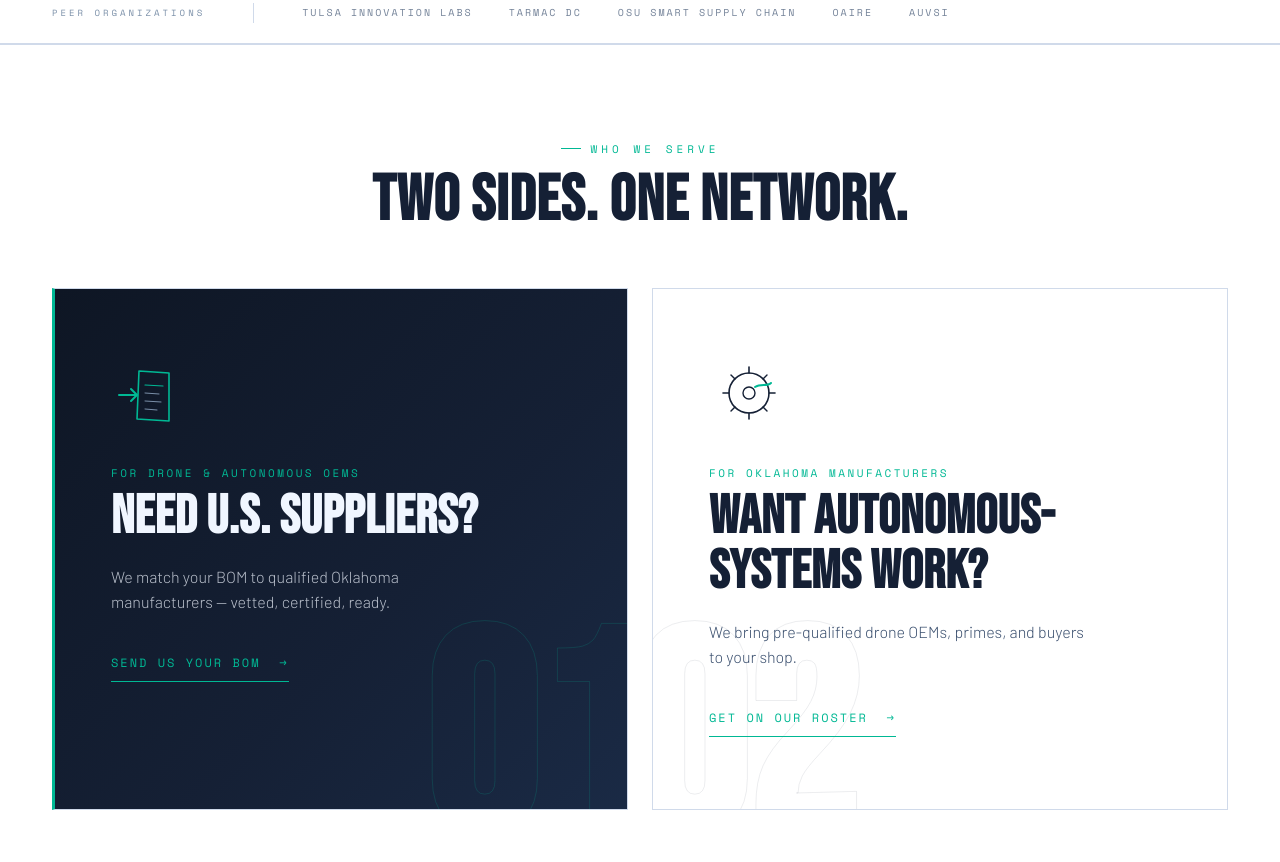
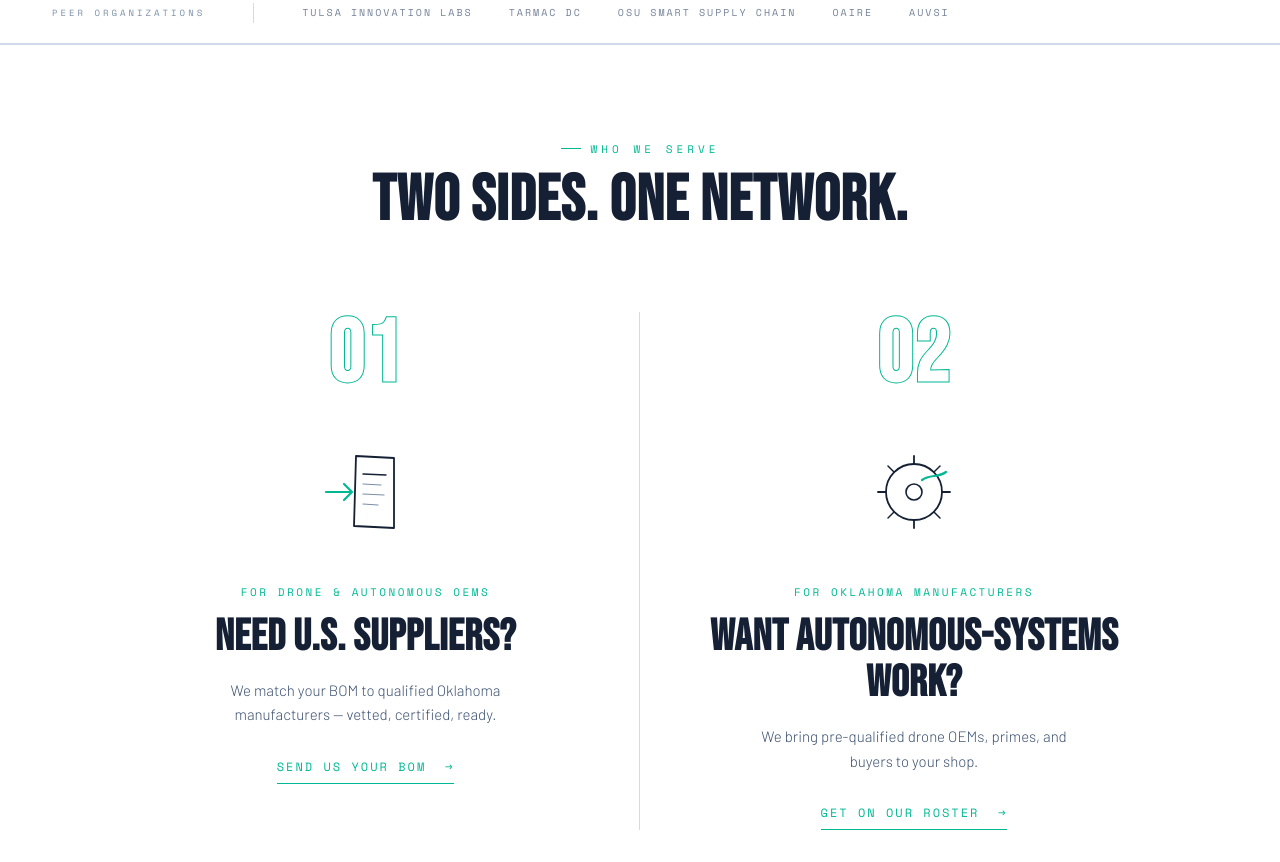
Before and after one commit to bcemery/OK-Autonomous, a plain HTML site: page index.html in a window 1280 px wide. Shown: the part 1028-1890 px from the top of the page. Drawn offline with nearby package versions, Linux system fonts and the light colour scheme.

Commit message:
Two Sides / One Network: rebuild as editorial three-column A/P/W sibling (hairline center rule, ghost numerals, custom SVG icons, no boxes). Four Ways: tighten vertical rhythm, replace pill tags with inline dot-separated spec line.

```diff
--- a/index.html
+++ b/index.html
@@ -400,7 +400,9 @@
   }
 
   /* ─── SERVICES ───────────────────────────────── */
-  #services { background:var(--sky); }
+  #services { background:var(--sky); padding-top:80px; padding-bottom:80px; }
+  #services .sec-h2 { margin-bottom:0; }
+  #services .services-grid.v21 { margin-top:40px !important; }
 
   .services-inner { max-width:1240px; margin:0 auto; }
 
@@ -1267,7 +1269,98 @@
   }
   .door.v22:hover .door-cta-v22 { gap:18px; }
 
-  /* ════ DOORS v2.3: asymmetric dark/light split, custom icons, corner accents ════ */
+  /* ════ DOORS v2.5: A/P/W-style editorial, hairline center rule, no boxes ════ */
+  #doors { background:var(--white); padding:100px 0 110px; }
+  #doors .doors-inner { max-width:1240px; margin:0 auto; padding:0 40px; }
+  #doors .doors-head { text-align:center; margin-bottom:0; }
+  #doors .doors-head .sec-eyebrow { justify-content:center; }
+
+  .doors-grid.v25 {
+    display:grid;
+    grid-template-columns:1fr 1fr;
+    gap:0;
+    margin-top:80px;
+    position:relative;
+  }
+  @media (max-width:900px){ .doors-grid.v25 { grid-template-columns:1fr; } }
+
+  .door-v25 {
+    padding:0 60px;
+    text-align:center;
+    border-right:1px solid var(--rule);
+    text-decoration:none;
+    display:block;
+    position:relative;
+    transition:transform .35s ease;
+  }
+  .door-v25:last-child { border-right:none; }
+  @media (max-width:900px){
+    .door-v25 { border-right:none; border-bottom:1px solid var(--rule); padding:0 20px 60px; }
+    .door-v25:last-child { border-bottom:none; padding-bottom:0; }
+    .door-v25 + .door-v25 { padding-top:60px; }
+  }
+  .door-v25:hover { transform:translateY(-4px); }
+
+  .door-v25-num {
+    font-family:'Bebas Neue', sans-serif;
+    font-size:88px; font-weight:700;
+    color:transparent;
+    -webkit-text-stroke:1px var(--teal);
+    letter-spacing:2px;
+    line-height:1;
+    margin-bottom:32px;
+    transition:-webkit-text-stroke-width .35s ease;
+  }
+  .door-v25:hover .door-v25-num { -webkit-text-stroke-width:1.5px; }
+
+  .door-v25-icon {
+    width:120px; height:120px;
+    margin:0 auto 32px;
+    display:flex; align-items:center; justify-content:center;
+  }
+  .door-v25-icon svg { width:100%; height:100%; }
+
+  .door-v25-audience {
+    font-family:'Space Mono', monospace;
+    font-size:11px; letter-spacing:2.5px;
+    text-transform:uppercase;
+    color:var(--teal);
+    margin-bottom:14px;
+  }
+
+  .door-v25-name {
+    font-family:'Bebas Neue', sans-serif;
+    font-size:44px; font-weight:700;
+    letter-spacing:0.5px;
+    line-height:1.05;
+    color:var(--navy);
+    margin-bottom:18px;
+    transition:color .35s ease;
+  }
+  .door-v25:hover .door-v25-name { color:var(--teal); }
+
+  .door-v25-desc {
+    font-family:'Barlow', sans-serif;
+    font-size:15px; font-weight:300;
+    line-height:1.65;
+    color:var(--mid);
+    max-width:340px;
+    margin:0 auto 28px;
+  }
+
+  .door-v25-cta {
+    display:inline-flex; align-items:center; gap:10px;
+    font-family:'Space Mono', monospace;
+    font-size:12px; letter-spacing:2px;
+    color:var(--teal);
+    text-transform:uppercase;
+    padding-bottom:8px;
+    border-bottom:1px solid var(--teal);
+    transition:gap .3s ease;
+  }
+  .door-v25:hover .door-v25-cta { gap:18px; }
+
+  /* ════ DOORS v2.3 (legacy, unused) ════ */
   .doors-grid.v23 {
     display:grid; grid-template-columns:1fr 1fr;
     gap:24px;
@@ -1413,10 +1506,10 @@
   .svc.v21 {
     background:transparent !important;
     display:grid !important;
-    grid-template-columns: 200px 1fr auto !important;
-    gap:48px !important;
+    grid-template-columns: 160px 1fr auto !important;
+    gap:40px !important;
     align-items:center;
-    padding:56px 8px !important;
+    padding:40px 8px !important;
     position:relative;
     overflow:hidden;
     transition:background .35s ease;
@@ -1425,15 +1518,15 @@
     border-bottom:1px solid var(--rule) !important;
     box-shadow:none !important;
   }
-  @media (max-width:900px) { .svc.v21 { grid-template-columns:1fr; gap:16px; padding:40px 8px; } }
+  @media (max-width:900px) { .svc.v21 { grid-template-columns:1fr; gap:14px; padding:30px 8px; } }
   .svc.v21:hover { background:transparent; }
   .svc.v21 .svc-num-v21 {
     font-family:'Bebas Neue', sans-serif;
-    font-size:140px; font-weight:700;
+    font-size:108px; font-weight:700;
     line-height:0.85;
     color:transparent;
-    -webkit-text-stroke: 1.5px var(--navy);
-    text-stroke: 1.5px var(--navy);
+    -webkit-text-stroke: 1.25px var(--navy);
+    text-stroke: 1.25px var(--navy);
     letter-spacing:2px;
     opacity:0.85;
     transition:opacity .35s ease, color .35s ease;
@@ -1461,16 +1554,31 @@
     margin:0;
     max-width:640px;
   }
-  .svc.v21 .svc-tags-v21 { display:flex; flex-wrap:wrap; gap:8px; margin-top:6px; }
+  /* Refined: inline dot-separated spec line, no pill boxes */
+  .svc.v21 .svc-tags-v21 {
+    margin-top:10px;
+    font-family:'Space Mono', monospace;
+    font-size:10px; letter-spacing:2px;
+    text-transform:uppercase;
+    color:var(--muted);
+    line-height:1.6;
+  }
   .svc.v21 .svc-tags-v21 .tag {
     background:transparent;
-    border:1px solid rgba(0,184,148,0.5);
-    color:var(--teal);
+    border:none;
+    color:var(--muted);
     font-family:'Space Mono', monospace;
-    font-size:10px; letter-spacing:1.5px;
-    padding:5px 10px;
+    font-size:10px; letter-spacing:2px;
+    padding:0;
     text-transform:uppercase;
-  }
+    display:inline;
+  }
+  .svc.v21 .svc-tags-v21 .tag + .tag::before {
+    content:'·';
+    margin:0 10px;
+    color:var(--rule);
+  }
+  .svc.v21:hover .svc-tags-v21 .tag { color:var(--mid); transition:color .35s ease; }
   .svc.v21 .svc-arrow {
     font-family:'Bebas Neue', sans-serif;
     font-size:32px;
@@ -1763,59 +1871,54 @@
       <div class="sec-eyebrow" style="justify-content:center;">Who We Serve</div>
       <h2 class="sec-h2">Two Sides. One Network.</h2>
     </div>
-    <div class="doors-grid v23">
-
-      <!-- LEFT: dark panel, for OEMs (they arrive with a need) -->
-      <a href="#contact" class="door v23 door-dark" data-ghost="01">
-        <!-- ghost numeral, bottom-right -->
-        <div class="door-ghost-v23">01</div>
-        <!-- custom icon: inbound BOM (arrow into a document) -->
-        <div class="door-icon-v23">
-          <svg viewBox="0 0 80 80" fill="none">
-            <!-- document -->
-            <path d="M28 18 L58 20 L58 68 L26 66 Z" stroke="#00b894" stroke-width="1.6" stroke-linejoin="round" fill="none"/>
-            <line x1="34" y1="32" x2="52" y2="33" stroke="#00b894" stroke-width="1.2" stroke-linecap="round"/>
-            <line x1="34" y1="40" x2="48" y2="41" stroke="#7a8fa8" stroke-width="1" stroke-linecap="round"/>
-            <line x1="34" y1="48" x2="50" y2="49" stroke="#7a8fa8" stroke-width="1" stroke-linecap="round"/>
-            <line x1="34" y1="56" x2="46" y2="57" stroke="#7a8fa8" stroke-width="1" stroke-linecap="round"/>
-            <!-- inbound arrow -->
-            <path d="M8 42 L26 42 M20 36 L26 42 L20 48" stroke="#00b894" stroke-width="2" stroke-linecap="round" stroke-linejoin="round" fill="none"/>
+    <div class="doors-grid v25">
+
+      <!-- SIDE 01: For OEMs -->
+      <a href="#contact" class="door-v25">
+        <div class="door-v25-num">01</div>
+        <div class="door-v25-icon">
+          <svg viewBox="0 0 120 120" fill="none">
+            <!-- document (BOM) -->
+            <path d="M50 24 L88 26 L88 96 L48 94 Z" stroke="#152035" stroke-width="1.8" stroke-linejoin="round" fill="none"/>
+            <line x1="57" y1="42" x2="80" y2="43" stroke="#152035" stroke-width="1.4" stroke-linecap="round"/>
+            <line x1="57" y1="52" x2="75" y2="53" stroke="#7a8fa8" stroke-width="1.2" stroke-linecap="round"/>
+            <line x1="57" y1="62" x2="78" y2="63" stroke="#7a8fa8" stroke-width="1.2" stroke-linecap="round"/>
+            <line x1="57" y1="72" x2="72" y2="73" stroke="#7a8fa8" stroke-width="1.2" stroke-linecap="round"/>
+            <!-- inbound arrow into document -->
+            <path d="M20 60 L46 60 M38 52 L46 60 L38 68" stroke="#00b894" stroke-width="2.2" stroke-linecap="round" stroke-linejoin="round" fill="none"/>
           </svg>
         </div>
-        <div class="door-audience">For Drone &amp; Autonomous OEMs</div>
-        <div class="door-h-v23">Need U.S. Suppliers?</div>
-        <p class="door-body-v23">We match your BOM to qualified Oklahoma manufacturers &mdash; vetted, certified, ready.</p>
-        <span class="door-cta-v23">Send Us Your BOM &nbsp;→</span>
+        <div class="door-v25-audience">For Drone &amp; Autonomous OEMs</div>
+        <div class="door-v25-name">Need U.S. Suppliers?</div>
+        <p class="door-v25-desc">We match your BOM to qualified Oklahoma manufacturers &mdash; vetted, certified, ready.</p>
+        <span class="door-v25-cta">Send Us Your BOM &nbsp;→</span>
       </a>
 
-      <!-- RIGHT: light panel, for OK Manufacturers (they're the operator) -->
-      <a href="#contact" class="door v23 door-light" data-ghost="02">
-        <!-- ghost numeral, bottom-left -->
-        <div class="door-ghost-v23 flip">02</div>
-        <!-- custom icon: spindle / tool badge (operator side) -->
-        <div class="door-icon-v23">
-          <svg viewBox="0 0 80 80" fill="none">
-            <!-- outer ring / gear body -->
-            <circle cx="40" cy="40" r="20" stroke="#152035" stroke-width="1.6" fill="none"/>
-            <!-- inner spindle circle -->
-            <circle cx="40" cy="40" r="6" stroke="#152035" stroke-width="1.4" fill="none"/>
-            <!-- gear teeth marks -->
-            <line x1="40" y1="14" x2="40" y2="20" stroke="#152035" stroke-width="1.6" stroke-linecap="round"/>
-            <line x1="40" y1="60" x2="40" y2="66" stroke="#152035" stroke-width="1.6" stroke-linecap="round"/>
-            <line x1="14" y1="40" x2="20" y2="40" stroke="#152035" stroke-width="1.6" stroke-linecap="round"/>
-            <line x1="60" y1="40" x2="66" y2="40" stroke="#152035" stroke-width="1.6" stroke-linecap="round"/>
-            <line x1="22" y1="22" x2="26" y2="26" stroke="#152035" stroke-width="1.4" stroke-linecap="round"/>
-            <line x1="54" y1="54" x2="58" y2="58" stroke="#152035" stroke-width="1.4" stroke-linecap="round"/>
-            <line x1="58" y1="22" x2="54" y2="26" stroke="#152035" stroke-width="1.4" stroke-linecap="round"/>
-            <line x1="26" y1="54" x2="22" y2="58" stroke="#152035" stroke-width="1.4" stroke-linecap="round"/>
-            <!-- teal metal chip -->
-            <path d="M46 34 C 52 30, 58 34, 62 30" stroke="#00b894" stroke-width="2" stroke-linecap="round" fill="none"/>
+      <!-- SIDE 02: For OK Manufacturers -->
+      <a href="#contact" class="door-v25">
+        <div class="door-v25-num">02</div>
+        <div class="door-v25-icon">
+          <svg viewBox="0 0 120 120" fill="none">
+            <!-- spindle / gear body -->
+            <circle cx="60" cy="60" r="28" stroke="#152035" stroke-width="1.8" fill="none"/>
+            <circle cx="60" cy="60" r="8" stroke="#152035" stroke-width="1.6" fill="none"/>
+            <!-- teeth marks -->
+            <line x1="60" y1="24" x2="60" y2="32" stroke="#152035" stroke-width="1.8" stroke-linecap="round"/>
+            <line x1="60" y1="88" x2="60" y2="96" stroke="#152035" stroke-width="1.8" stroke-linecap="round"/>
+            <line x1="24" y1="60" x2="32" y2="60" stroke="#152035" stroke-width="1.8" stroke-linecap="round"/>
+            <line x1="88" y1="60" x2="96" y2="60" stroke="#152035" stroke-width="1.8" stroke-linecap="round"/>
+            <line x1="34" y1="34" x2="40" y2="40" stroke="#152035" stroke-width="1.5" stroke-linecap="round"/>
+            <line x1="80" y1="80" x2="86" y2="86" stroke="#152035" stroke-width="1.5" stroke-linecap="round"/>
+            <line x1="86" y1="34" x2="80" y2="40" stroke="#152035" stroke-width="1.5" stroke-linecap="round"/>
+            <line x1="40" y1="80" x2="34" y2="86" stroke="#152035" stroke-width="1.5" stroke-linecap="round"/>
+            <!-- teal metal chip flying -->
+            <path d="M68 48 C 76 42, 84 46, 92 40" stroke="#00b894" stroke-width="2.2" stroke-linecap="round" fill="none"/>
           </svg>
         </div>
-        <div class="door-audience">For Oklahoma Manufacturers</div>
-        <div class="door-h-v23">Want Autonomous-Systems Work?</div>
-        <p class="door-body-v23">We bring pre-qualified drone OEMs, primes, and buyers to your shop.</p>
-        <span class="door-cta-v23">Get On Our Roster &nbsp;→</span>
+        <div class="door-v25-audience">For Oklahoma Manufacturers</div>
+        <div class="door-v25-name">Want Autonomous-Systems Work?</div>
+        <p class="door-v25-desc">We bring pre-qualified drone OEMs, primes, and buyers to your shop.</p>
+        <span class="door-v25-cta">Get On Our Roster &nbsp;→</span>
       </a>
 
     </div>
```
